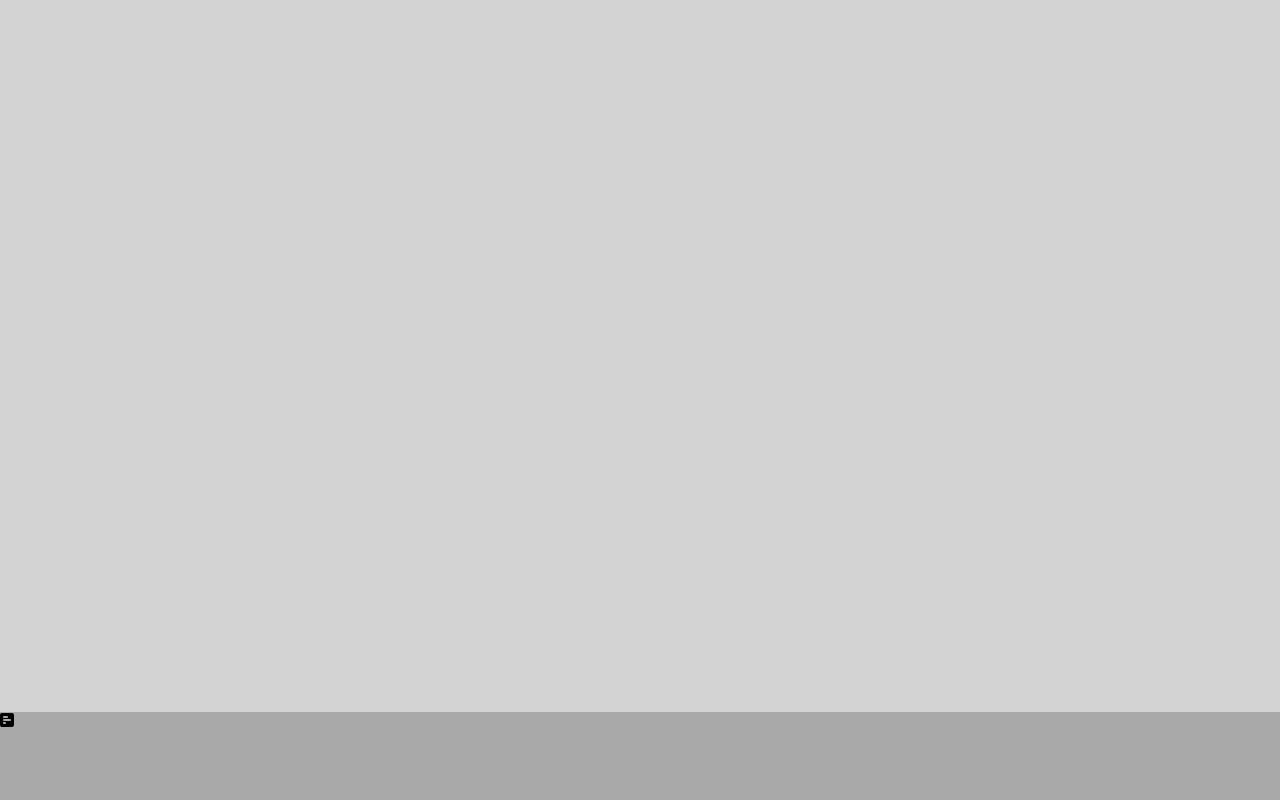
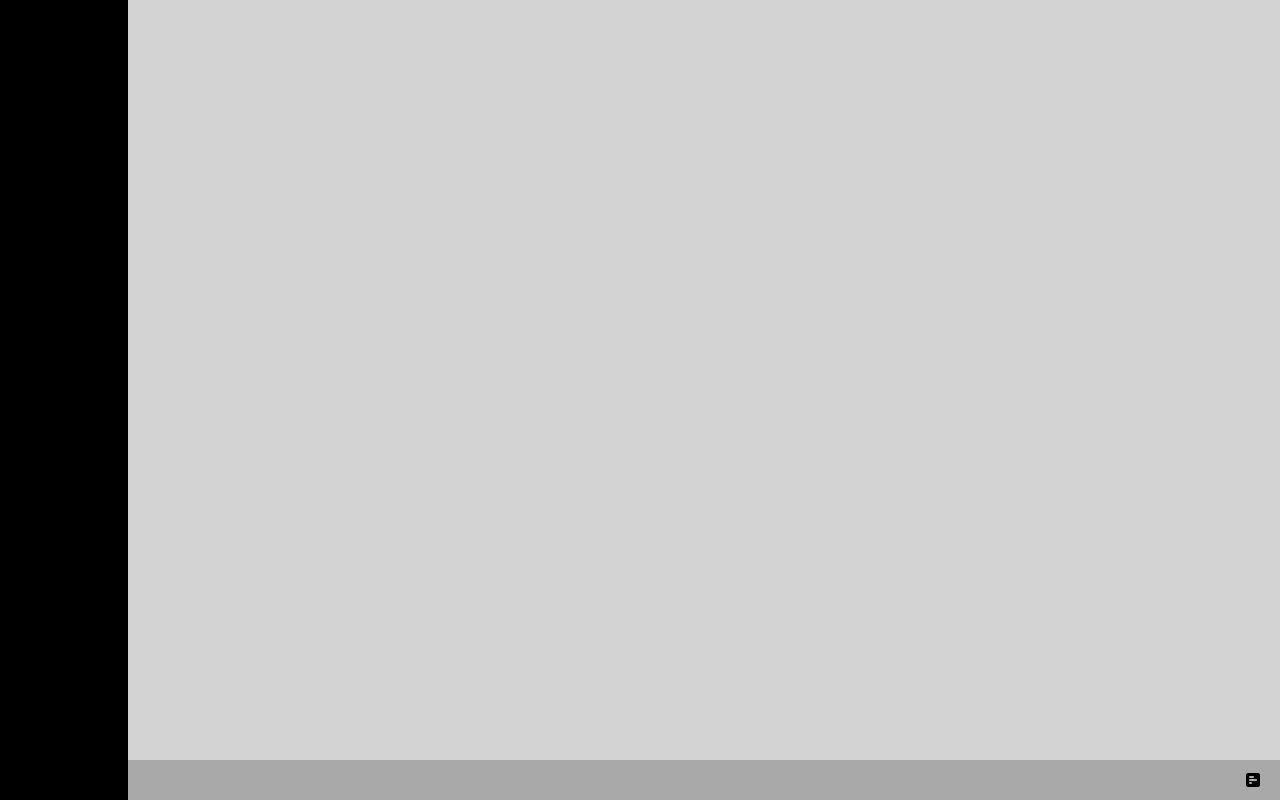
Before and after one commit to kaden-ator/connectify, a plain HTML site: page public/group.html in a window 1280 px wide. Drawn offline with Linux system fonts and the light colour scheme.

Commit message:
Updates
Updating the program. Currently working on all features that include fetching info from spotify API. Will start by adding ability to get top songs from user. These will be used to give easy suggestions for songs to suggest to queue.

```diff
--- a/public/css/group.css
+++ b/public/css/group.css
@@ -6,29 +6,41 @@ body, h1, h2, h3, p {
 
 /* Set the overall layout */
 html, body {
+    width: 100%;
     height: 100%;
+    display: flex;
+    flex-direction: row;
+}
+
+.menu-bar {
+    flex: 0 0 10%; /* Don't grow or shrink, fixed width */
+    background-color: black;
+    min-height: 100vh;
 }
 
 .wrapper {
-    min-height: 100vh; /* Ensure wrapper extends to at least full viewport height */
+    flex: 1; /* Take the remaining width */
     display: flex;
     flex-direction: column;
 }
 
 .content {
-    flex: 91; /* Fill available space */
+    flex: 1; /* Fill available space */
     background-color: lightgray;
+    padding: 20px; /* Add some padding for content */
 }
 
 .footer {
     background-color: darkgray;
-    flex: 9;
-    flex-shrink: 0; /* Prevent footer from shrinking */
+    flex: 0 0 40px; /* Fixed height for the music bar */
+    display: flex;
+    align-items: center;
+    justify-content: flex-end;
+    padding: 0 20px; /* Add padding for styling */
 }
 
-.queue_icon{
-
-    height: 16;
-    width: 16;
-
+.queue_icon {
+    height: 16px;
+    width: 16px;
+    margin-left: 10px; /* Add some spacing between icon and content */
 }
--- a/public/group.html
+++ b/public/group.html
@@ -9,12 +9,13 @@
     <script src="https://kit.fontawesome.com/d7d90af896.js" crossorigin="anonymous"></script>
 </head>
 <body>
+    <div class="menu-bar"></div>
     <div class="wrapper">
         <main class="content">
 
         </main>
         <footer class="footer">
-            <i class="fa-solid fa-square-poll-horizontal" style="color: #000000;"></i>
+            <i class="fa-solid fa-square-poll-horizontal queue-icon" style="color: #000000;"></i>
         </footer>
     </div>
 </body>
--- a/public/scripts/group.js
+++ b/public/scripts/group.js
@@ -3,8 +3,6 @@ window.addEventListener('DOMContentLoaded', async () => {
     // get group and user
     const group = get_group();
     const user = JSON.parse( localStorage.getItem('user') );
-
-
 
 });
 
--- a/server/server.js
+++ b/server/server.js
@@ -62,9 +62,7 @@ app.post('/create_account', async (req, res) => {
     const USER = await DB_interact.create_user(req.body.email.toLowerCase(), req.body.username, req.body.pass, req.body.code);
     await DB_interact.add_user( USER );
 
-    localStorage.setItem('user', USER);
-
-    res.redirect("/");
+    res.redirect('/home/' + req.body.username.toLowerCase());
 });
 
 app.post('/get_user', async(req, res) => {
```
Also changed, not shown: public/scripts/home.js (+27 -0 lines), public/scripts/login.js (+0 -25 lines).
